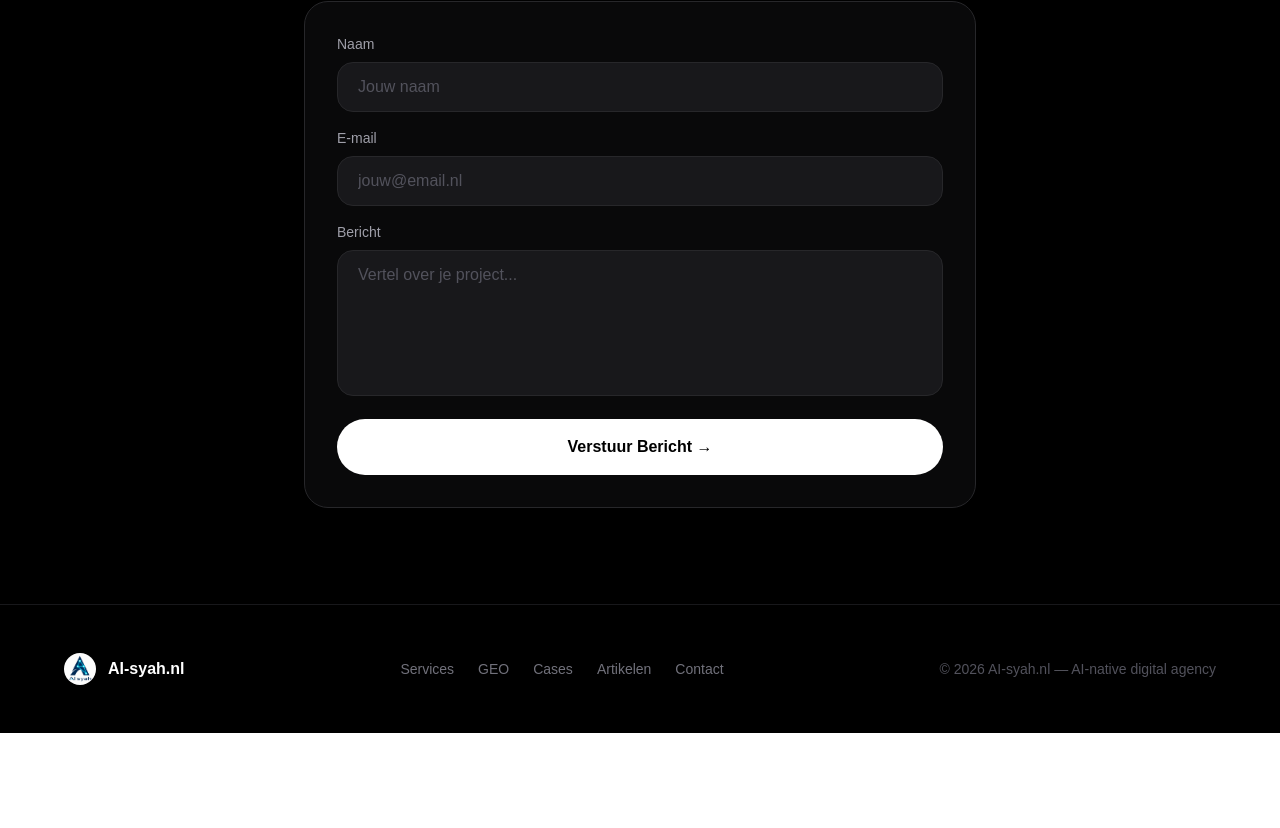
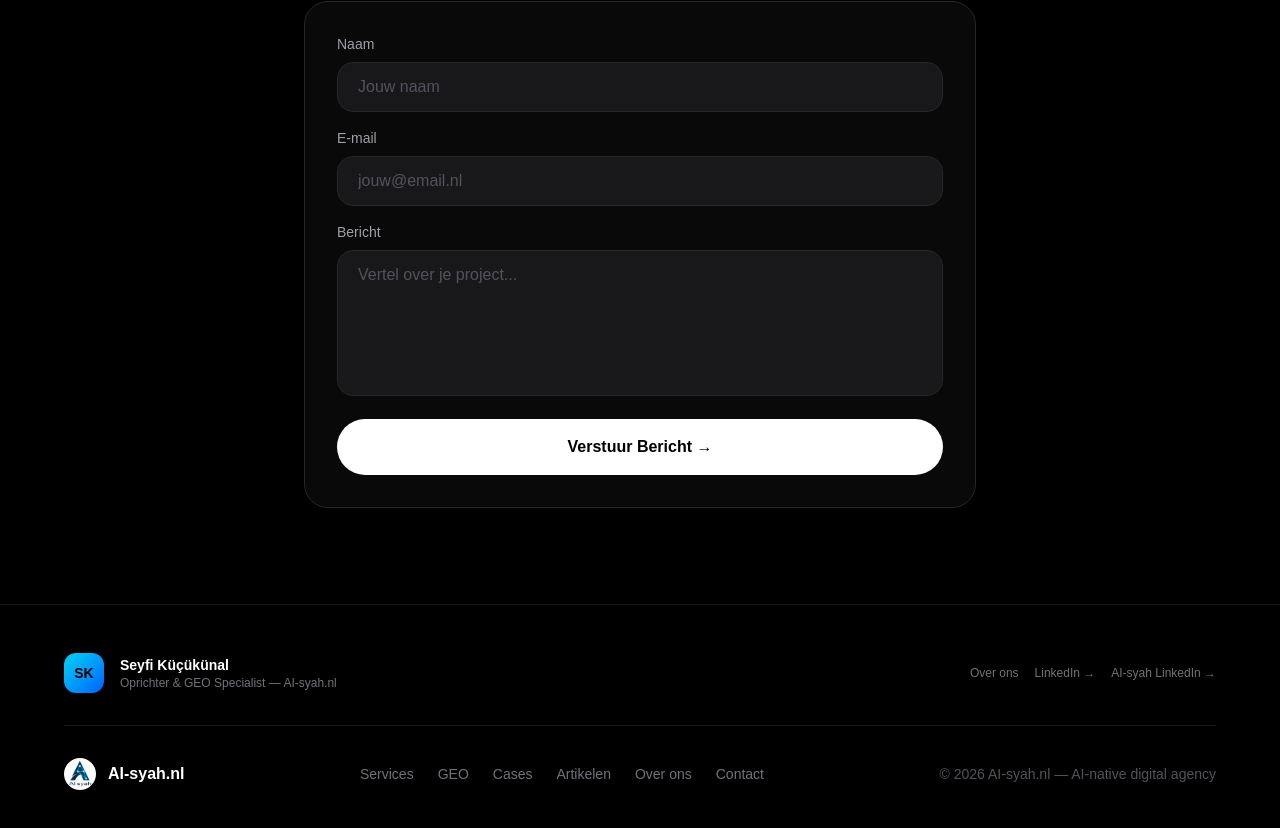
Before and after one commit to seyfikucukunal/ai-syah-nl, a Next.js app: page / in a window 1280 px wide. Shown: the part 6580-7408 px from the top of the page. Before the commit the page ends 7313 px from the top, so only its background shows below. Built offline with nearby package versions, Linux system fonts and the light colour scheme.

Commit message:
GEO: auteur bio in footer + naam fix Küçükünal + Over Ons gelinkt

```diff
--- a/app/components/Footer.tsx
+++ b/app/components/Footer.tsx
@@ -1,7 +1,47 @@
 export default function Footer() {
   return (
     <footer className="border-t border-zinc-900 px-8 py-12">
-      <div className="mx-auto flex max-w-6xl flex-col items-center justify-between gap-6 md:flex-row">
+      <div className="mx-auto max-w-6xl flex flex-col gap-8">
+
+        {/* Auteur vermelding — E-E-A-T signal */}
+        <div className="flex flex-col md:flex-row items-center justify-between gap-4 pb-8 border-b border-zinc-900">
+          <div className="flex items-center gap-4">
+            <div className="w-10 h-10 rounded-xl bg-gradient-to-br from-cyan-400 to-blue-600 flex items-center justify-center text-sm font-bold text-black shrink-0">
+              SK
+            </div>
+            <div>
+              <p className="text-white text-sm font-semibold">Seyfi Küçükünal</p>
+              <p className="text-zinc-500 text-xs">Oprichter & GEO Specialist — AI-syah.nl</p>
+            </div>
+          </div>
+          <div className="flex items-center gap-4 text-xs text-zinc-500">
+            <a
+              href="/over-ons"
+              className="hover:text-cyan-400 transition"
+            >
+              Over ons
+            </a>
+            <a
+              href="https://www.linkedin.com/in/seyfi-kucukunal-06465b12/"
+              target="_blank"
+              rel="noopener noreferrer"
+              className="hover:text-cyan-400 transition"
+            >
+              LinkedIn →
+            </a>
+            <a
+              href="https://www.linkedin.com/company/ai-syah"
+              target="_blank"
+              rel="noopener noreferrer"
+              className="hover:text-cyan-400 transition"
+            >
+              AI-syah LinkedIn →
+            </a>
+          </div>
+        </div>
+
+        {/* Hoofd footer */}
+        <div className="flex flex-col items-center justify-between gap-6 md:flex-row">
           <div className="flex items-center gap-3">
             <img src="/logo-ai-syah.png" alt="AI-syah logo" className="h-8 w-8 rounded-full" />
             <span className="font-semibold">AI-syah.nl</span>
@@ -11,12 +51,15 @@ export default function Footer() {
             <a href="#geo" className="transition hover:text-cyan-300">GEO</a>
             <a href="#cases" className="transition hover:text-cyan-300">Cases</a>
             <a href="#articles" className="transition hover:text-cyan-300">Artikelen</a>
+            <a href="/over-ons" className="transition hover:text-cyan-300">Over ons</a>
             <a href="#contact" className="transition hover:text-cyan-300">Contact</a>
           </div>
           <p className="text-sm text-zinc-600">
             © {new Date().getFullYear()} AI-syah.nl — AI-native digital agency
           </p>
         </div>
+
+      </div>
     </footer>
   );
 }
--- a/app/over-ons/page.tsx
+++ b/app/over-ons/page.tsx
@@ -2,7 +2,7 @@ import type { Metadata } from "next";
 
 export const metadata: Metadata = {
   title: "Over Ons — AI-syah.nl",
-  description: "Maak kennis met het team achter AI-syah.nl. Oprichter Seyfi Kucukunal en onze AI agents ATLAS, HERMES, ORACLE en ARGUS helpen bedrijven zichtbaar te worden in ChatGPT, Gemini en Perplexity.",
+  description: "Maak kennis met het team achter AI-syah.nl. Oprichter Seyfi Küçükünal en onze AI agents ATLAS, HERMES, ORACLE en ARGUS helpen bedrijven zichtbaar te worden in ChatGPT, Gemini en Perplexity.",
   alternates: {
     canonical: "https://www.ai-syah.nl/over-ons",
   },
@@ -22,7 +22,7 @@ const teamSchema = {
   "@id": "https://www.ai-syah.nl/over-ons",
   "url": "https://www.ai-syah.nl/over-ons",
   "name": "Over AI-syah.nl",
-  "description": "Het team achter AI-syah.nl bestaat uit oprichter Seyfi Kucukunal en vier gespecialiseerde AI agents.",
+  "description": "Het team achter AI-syah.nl bestaat uit oprichter Seyfi Küçükünal en vier gespecialiseerde AI agents.",
   "publisher": {
     "@id": "https://www.ai-syah.nl/#organization",
   },
@@ -35,7 +35,7 @@ const founderSchema = {
   "@context": "https://schema.org",
   "@type": "Person",
   "@id": "https://www.ai-syah.nl/#seyfi",
-  "name": "Seyfi Kucukunal",
+  "name": "Seyfi Küçükünal",
   "jobTitle": "Oprichter & GEO Strateeg",
   "worksFor": {
     "@id": "https://www.ai-syah.nl/#organization",
@@ -134,7 +134,7 @@ export default function OverOnsPage() {
                 </div>
                 <div className="flex-1">
                   <div className="flex flex-wrap items-center gap-3 mb-3">
-                    <h2 className="text-2xl font-bold text-white">Seyfi Kucukunal</h2>
+                    <h2 className="text-2xl font-bold text-white">Seyfi Küçükünal</h2>
                     <span className="text-xs bg-cyan-400/10 border border-cyan-400/20 text-cyan-300 px-3 py-1 rounded-full">
                       Oprichter & GEO Strateeg
                     </span>
```
Lines whose indentation alone changed are shown as unchanged.
